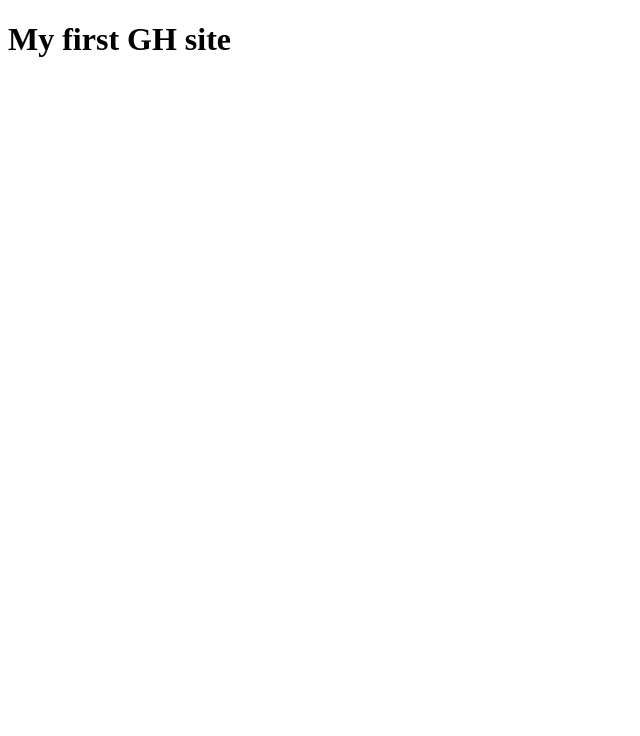
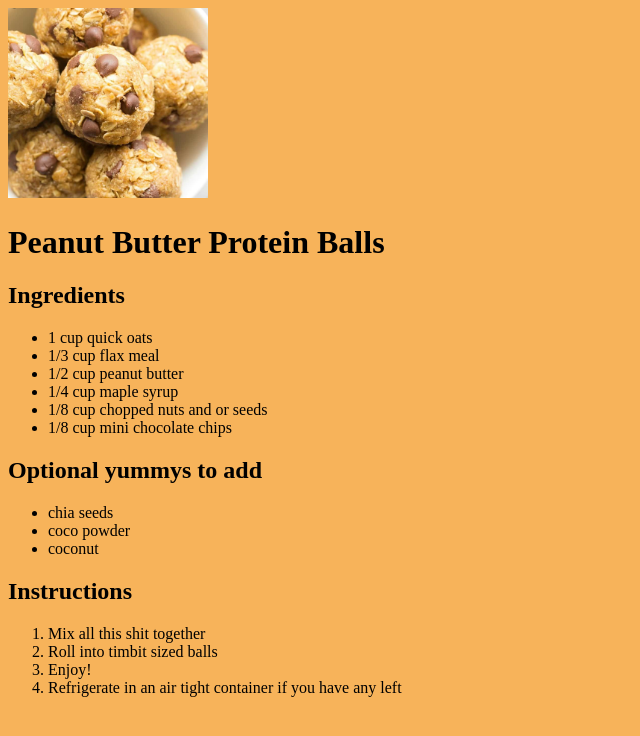
Before and after one commit to cdixon83/friendly-octo-invention, a plain HTML site: page index.html in a window 1280 px wide. Shown: the whole page, without its empty margins (0-640 px from the left). Drawn offline with Linux system fonts and the light colour scheme.

Commit message:
adding my recipe

```diff
--- a/index.html
+++ b/index.html
@@ -4,9 +4,46 @@
     <meta charset="UTF-8">
     <meta http-equiv="X-UA-Compatible" content="IE=edge">
     <meta name="viewport" content="width=device-width, initial-scale=1.0">
-    <title>My GH Site!!!!!</title>
+    <style>
+        body {
+            background-color: rgb(247, 179, 90);
+        }
+        div {
+            width: 200px;
+        }
+        img {
+            max-width: 100%;
+        }
+
+    </style>
+    <title>Peanut Butter Protein Balls</title>
 </head>
 <body>
-    <h1>My first GH site</h1>
+    <div><img src="./pb-balls.jpg" alt="the most amazing snack ever"></div>
+    <h1>Peanut Butter Protein Balls</h1>
+    <h2>Ingredients</h2>
+    <ul>
+        <li>1 cup quick oats</li>
+        <li>1/3 cup flax meal</li>
+        <li>1/2 cup peanut butter</li>
+        <li>1/4 cup maple syrup</li>
+        <li>1/8 cup chopped nuts and or seeds</li>
+        <li>1/8 cup mini chocolate chips</li>
+    </ul>
+
+    <h2>Optional yummys to add</h2>
+    <ul>
+        <li>chia seeds</li>
+        <li>coco powder</li>
+        <li>coconut</li>
+    </ul>
+
+    <h2>Instructions</h2>
+    <ol>
+        <li>Mix all this shit together</li>
+        <li>Roll into timbit sized balls</li>
+        <li>Enjoy!</li>
+        <li>Refrigerate in an air tight container if you have any left</li>
+    </ol>
 </body>
 </html>
```
Also changed, not shown: pb-balls.jpg (added).
